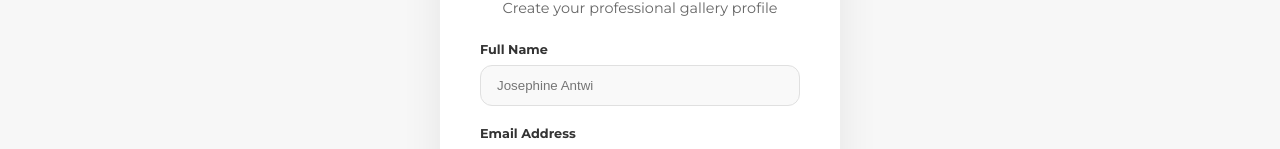
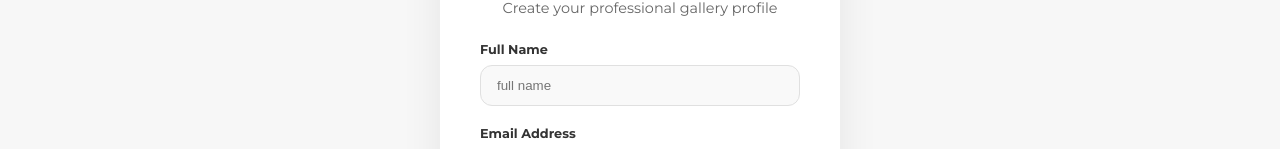
Before and after one commit to Phine-johnson/gallery_art-, a React (Vite) app in the folder client/: page /auth in a window 1280 px wide. Both pictures are taken after a click on the button "Join as a Designer". Shown: the part 252-401 px from the top of the page. Built offline with nearby package versions, Linux system fonts and the light colour scheme.

Commit message:
Updated hero text

```diff
--- a/client/src/pages/Auth.jsx
+++ b/client/src/pages/Auth.jsx
@@ -74,7 +74,7 @@ const Auth = () => {
               <input
                 type="text"
                 name="fullName"
-                placeholder="Josephine Antwi"
+                placeholder="full name"
                 required
                 onChange={handleChange}
               />
```
